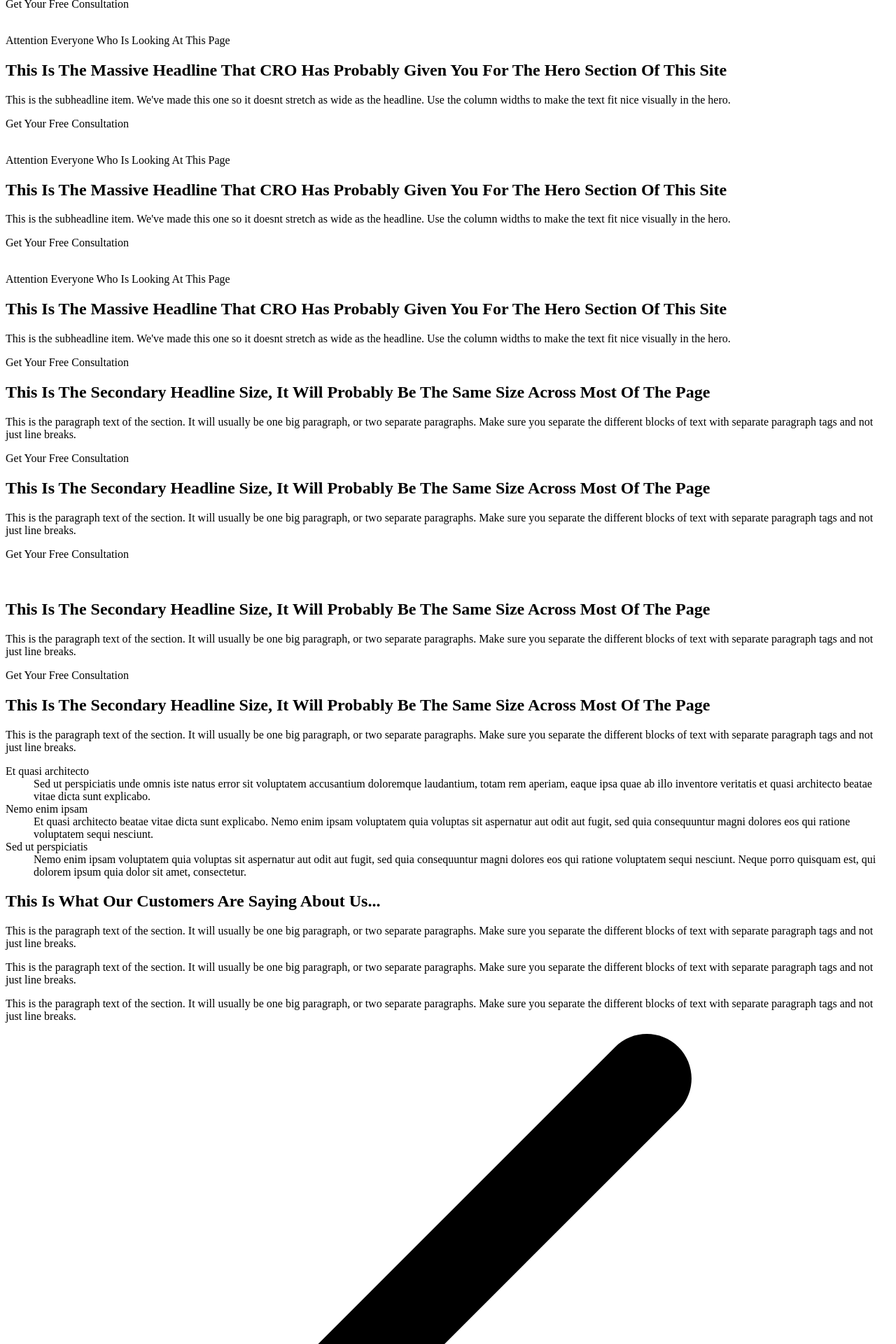
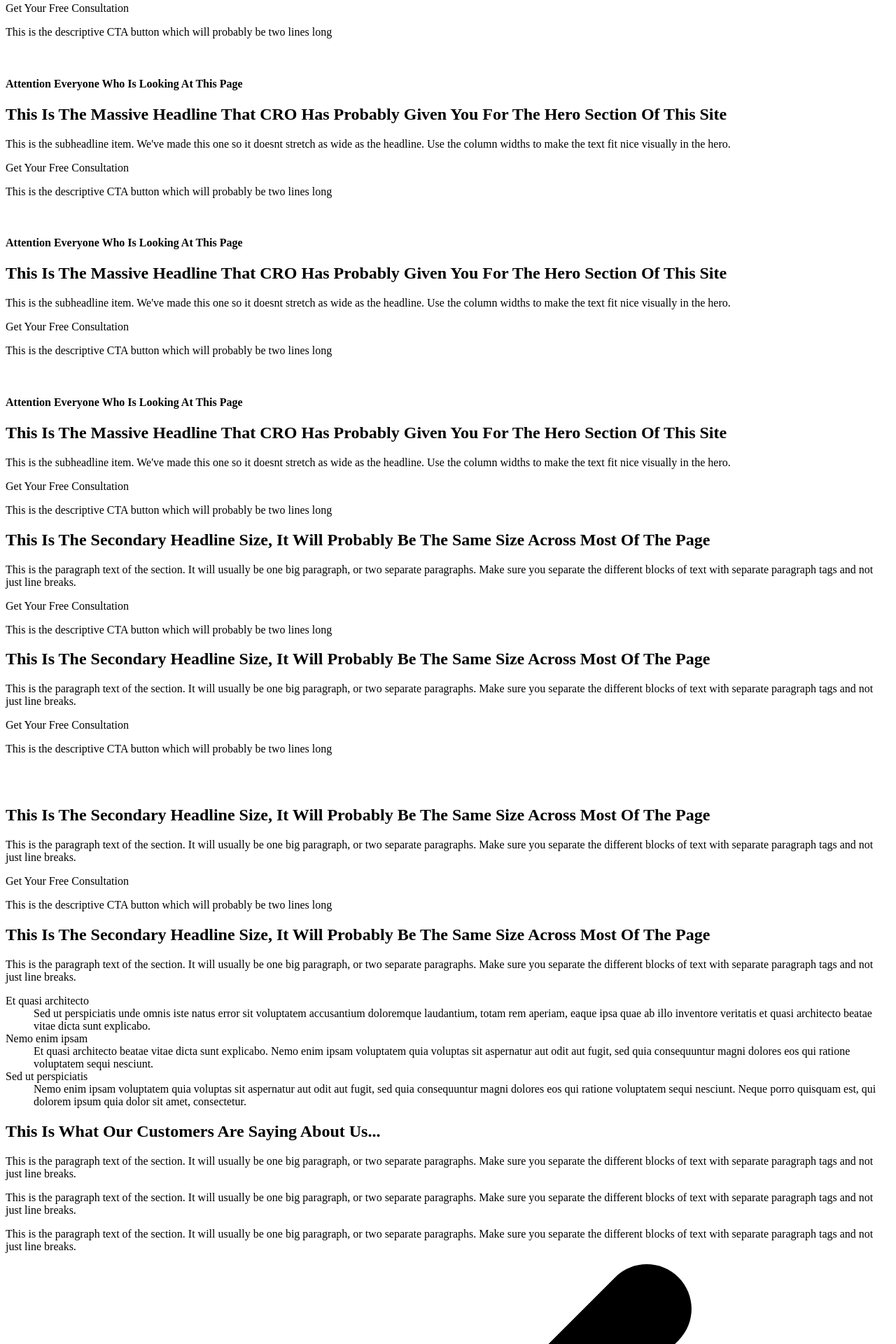
Before and after one commit to kingkongdevs/the-legal-drafter-, a PHP site: page /template-sections.html in a window 1280 px wide. Shown: the part 483-2403 px from the top of the page at 70% size. Run offline with PHP 8.4, Linux system fonts and the light colour scheme; some libraries are stand-ins or nearby versions.

Commit message:
Updated rem function, typography, button styles

```diff
--- a/assets/src/scss/mixins.scss
+++ b/assets/src/scss/mixins.scss
@@ -9,8 +9,8 @@
     }
 }
 
-@function rem($size){
-	@return #{strip-unit($size) / strip-unit($root-font-size)}rem;
+@function px($size){
+	@return #{ $size * strip-unit($root-font-size)}px;
 }
 
 @function strip-unit($num) {
--- a/assets/src/scss/variables.scss
+++ b/assets/src/scss/variables.scss
@@ -1,7 +1,7 @@
 // --------------------
 // VARIABLES
 //---------------------
-$root-font-size: 18px;
+$root-font-size: 20px;
 
 // $h1-font-size:         		 2.5rem;
 // $h2-font-size:                2rem;
--- a/template-sections.html
+++ b/template-sections.html
@@ -26,11 +26,11 @@
     <div class="container">
         <div class="row justify-content-center">
             <div class="col-md-11">
-                <p class="eyebrow d-none d-md-inline-block">Attention Everyone Who Is Looking At This Page</p>
+                <h4 class="eyebrow d-none d-md-block">Attention Everyone Who Is Looking At This Page</h4>
                 <h1>This Is The Massive Headline That CRO Has Probably Given You For The Hero Section Of This Site</h1>
             </div>
             <div class="col-md-8">
-                <p class="subheadline d-none d-md-inline-block">This is the subheadline item. We've made this one so it
+                <p class="subheadline d-none d-md-block">This is the subheadline item. We've made this one so it
                     doesnt stretch as wide as the headline. Use the column widths to make the text fit nice visually in
                     the hero.</p>
                 <div class="video-container mb-3">
@@ -38,7 +38,12 @@
                         allow="accelerometer; autoplay; encrypted-media; gyroscope; picture-in-picture"
                         allowfullscreen></iframe>
                 </div>
+            </div>
+            <div class="col-md-8 col-lg-6">
+                <div class="btn-section">
                     <a class="btn btn-primary">Get Your Free Consultation</a>
+                    <p> This is the descriptive CTA button which will probably be two lines long </p>
+                </div>
             </div>
         </div>
     </div>
@@ -52,12 +57,15 @@
     <div class="container">
         <div class="row justify-content-center">
             <div class="col-md-10 col-lg-9">
-                <p class="eyebrow d-none d-md-inline-block">Attention Everyone Who Is Looking At This Page</p>
+                <h4 class="eyebrow d-none d-md-block">Attention Everyone Who Is Looking At This Page</h4>
                 <h1>This Is The Massive Headline That CRO Has Probably Given You For The Hero Section Of This Site</h1>
-                <p class="subheadline col-lg-9 mx-auto d-none d-md-inline-block">This is the subheadline item. We've
-                    made this one so it doesnt stretch as wide as the headline. Use the column widths to make the text
-                    fit nice visually in the hero.</p>
+                <p class="subheadline col-lg-9 mx-auto d-none d-md-block">This is the subheadline item. We've made this one so it doesnt stretch as wide as the headline. Use the column widths to make the text fit nice visually in the hero.</p>
+            </div>
+            <div class="col-md-8 col-lg-6">
+                <div class="btn-section">
                     <a class="btn btn-primary">Get Your Free Consultation</a>
+                    <p> This is the descriptive CTA button which will probably be two lines long </p>
+                </div>
             </div>
         </div>
     </div>
@@ -71,12 +79,15 @@
     <div class="container">
         <div class="row justify-content-start">
             <div class="col-md-10 col-lg-7">
-                <p class="eyebrow d-none d-md-inline-block">Attention Everyone Who Is Looking At This Page</p>
+                <h4 class="eyebrow d-none d-md-block">Attention Everyone Who Is Looking At This Page</h4>
                 <h1>This Is The Massive Headline That CRO Has Probably Given You For The Hero Section Of This Site</h1>
-                <p class="subheadline d-none d-md-inline-block">This is the subheadline item. We've made
-                    this one so it doesnt stretch as wide as the headline. Use the column widths to make the text fit
-                    nice visually in the hero.</p>
+                <p class="subheadline d-none d-md-block">This is the subheadline item. We've made this one so it doesnt stretch as wide as the headline. Use the column widths to make the text fit nice visually in the hero.</p>
+            </div>
+            <div class="col-md-8 col-lg-6">
+                <div class="btn-section">
                     <a class="btn btn-primary">Get Your Free Consultation</a>
+                    <p> This is the descriptive CTA button which will probably be two lines long </p>
+                </div>
             </div>
         </div>
     </div>
@@ -90,30 +101,37 @@
     <div class="container">
         <div class="row justify-content-end">
             <div class="col-md-10 col-lg-7">
-                <p class="eyebrow d-none d-md-inline-block">Attention Everyone Who Is Looking At This Page</p>
+                <h4 class="eyebrow d-none d-md-block">Attention Everyone Who Is Looking At This Page<h4>
                 <h1>This Is The Massive Headline That CRO Has Probably Given You For The Hero Section Of This Site</h1>
-                <p class="subheadline col-md-9 px-0 d-none d-md-inline-block">This is the subheadline item. We've made
-                    this one so it doesnt stretch as wide as the headline. Use the column widths to make the text fit
-                    nice visually in the hero.</p>
+                <p class="subheadline col-md-9 px-0 d-none d-md-block">This is the subheadline item. We've made this one so it doesnt stretch as wide as the headline. Use the column widths to make the text fit nice visually in the hero.</p>
+            </div>
+            <div class="col-md-8 col-lg-6">
+                <div class="btn-section">
                     <a class="btn btn-primary">Get Your Free Consultation</a>
+                    <p> This is the descriptive CTA button which will probably be two lines long </p>
+                </div>
             </div>
         </div>
     </div>
 </section>
 
 <!-- One Column - Centered Content -->
-<section class="two-column bg-light">
+<section class="single-column bg-light">
     <div class="container">
         <div class="row justify-content-center">
-            <div class="col-md-10 col-lg-8">
-                <h2 class="text-center">This Is The Secondary Headline Size, It Will Probably Be The Same Size Across
-                    Most Of The Page </h2>
+            <div class="col-md-10 col-lg-8 text-center">
+                <h2>This Is The Secondary Headline Size, It Will Probably Be The Same Size Across Most Of The Page </h2>
             </div>
             <div class="col-md-8 col-lg-6">
-                <p>This is the paragraph text of the section. It will usually be one big paragraph, or two separate
-                    paragraphs. Make sure you separate the different blocks of text with separate paragraph tags and not
-                    just line breaks.</p>
-                <a class="btn btn-primary w-100">Get Your Free Consultation</a>
+                <p>This is the paragraph text of the section. It will usually be one big paragraph, or two separate paragraphs. Make sure you separate the different blocks of text with separate paragraph tags and not just line breaks.</p>
+            </div>
+        </div>
+        <div class="row justify-content-center">
+            <div class="col-md-8 col-lg-6">
+                <div class="btn-section">
+                    <a class="btn btn-primary">Get Your Free Consultation</a>
+                    <p> This is the descriptive CTA button which will probably be two lines long </p>
+                </div>
             </div>
         </div>
     </div>
@@ -128,9 +146,16 @@
                 <p>This is the paragraph text of the section. It will usually be one big paragraph, or two separate
                     paragraphs. Make sure you separate the different blocks of text with separate paragraph tags and not
                     just line breaks.</p>
-                <a class="btn btn-primary w-100">Get Your Free Consultation</a>
                 </div>
                 <div class="col-md-6 text-center order-first order-md-last">
+                    <div class="row justify-content-center">
+                        <div class="col-md-8 col-lg-6">
+                <div class="btn-section">
+                    <a class="btn btn-primary">Get Your Free Consultation</a>
+                    <p> This is the descriptive CTA button which will probably be two lines long </p>
+                </div>
+            </div>
+                    </div>
                 <img class="img-fluid lazyload mb-4 mb-md-0 view-animation fade-left" data-src="http://lorempixel.com/400/500">
             </div>
         </div>
@@ -149,7 +174,14 @@
                 <p>This is the paragraph text of the section. It will usually be one big paragraph, or two separate
                     paragraphs. Make sure you separate the different blocks of text with separate paragraph tags and not
                     just line breaks.</p>
-                <a class="btn btn-primary w-100">Get Your Free Consultation</a>
+                </div>
+            </div>
+            <div class="row justify-content-center">
+                <div class="col-md-8 col-lg-6">
+                <div class="btn-section">
+                    <a class="btn btn-primary">Get Your Free Consultation</a>
+                    <p> This is the descriptive CTA button which will probably be two lines long </p>
+                </div>
             </div>
             </div>
     </div>
```
Also changed, not shown: assets/src/scss/button.scss (+9 -4 lines), assets/src/scss/typography.scss (+59 -32 lines), index.html (+22 -0 lines). Lines whose indentation alone changed are shown as unchanged.
